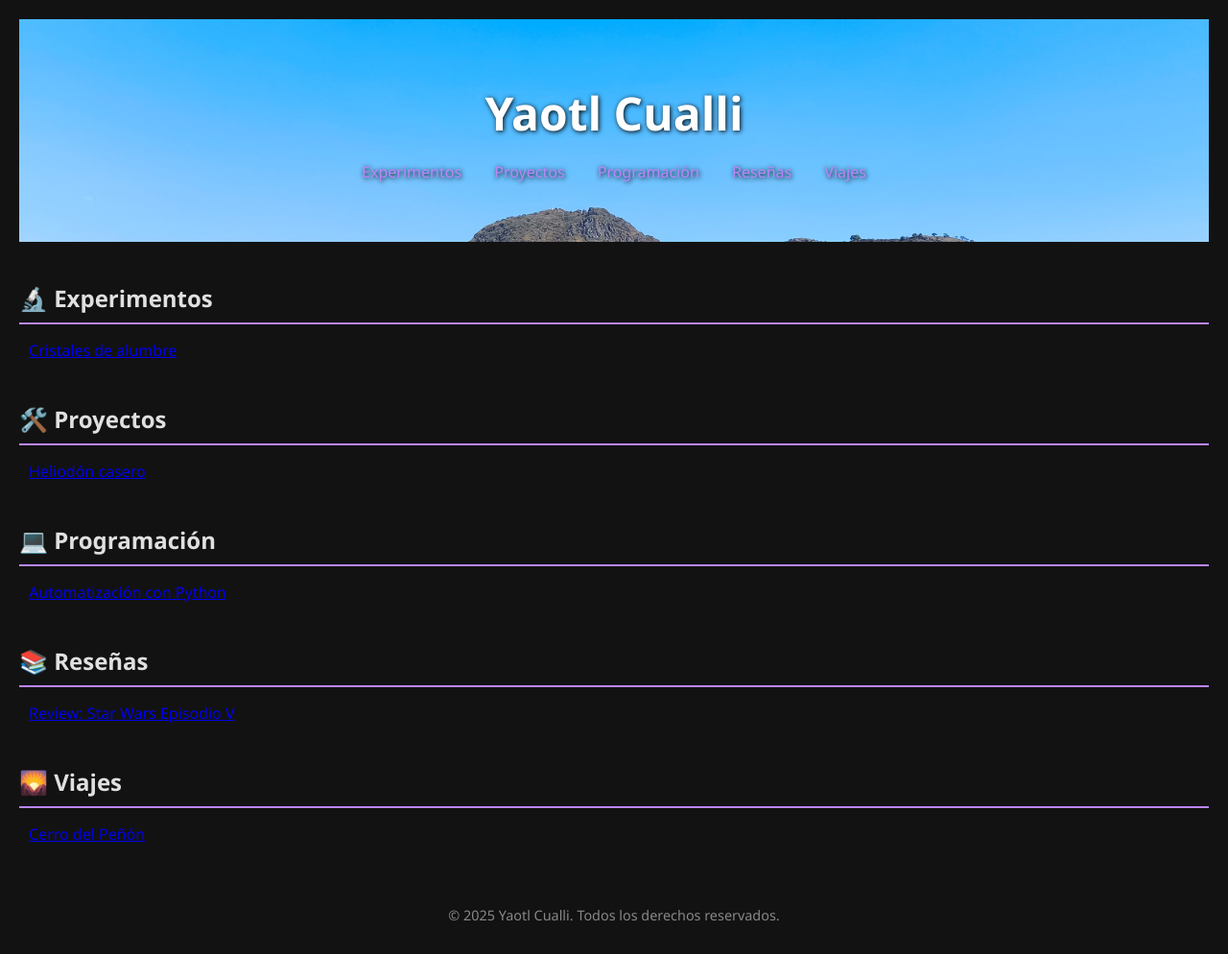
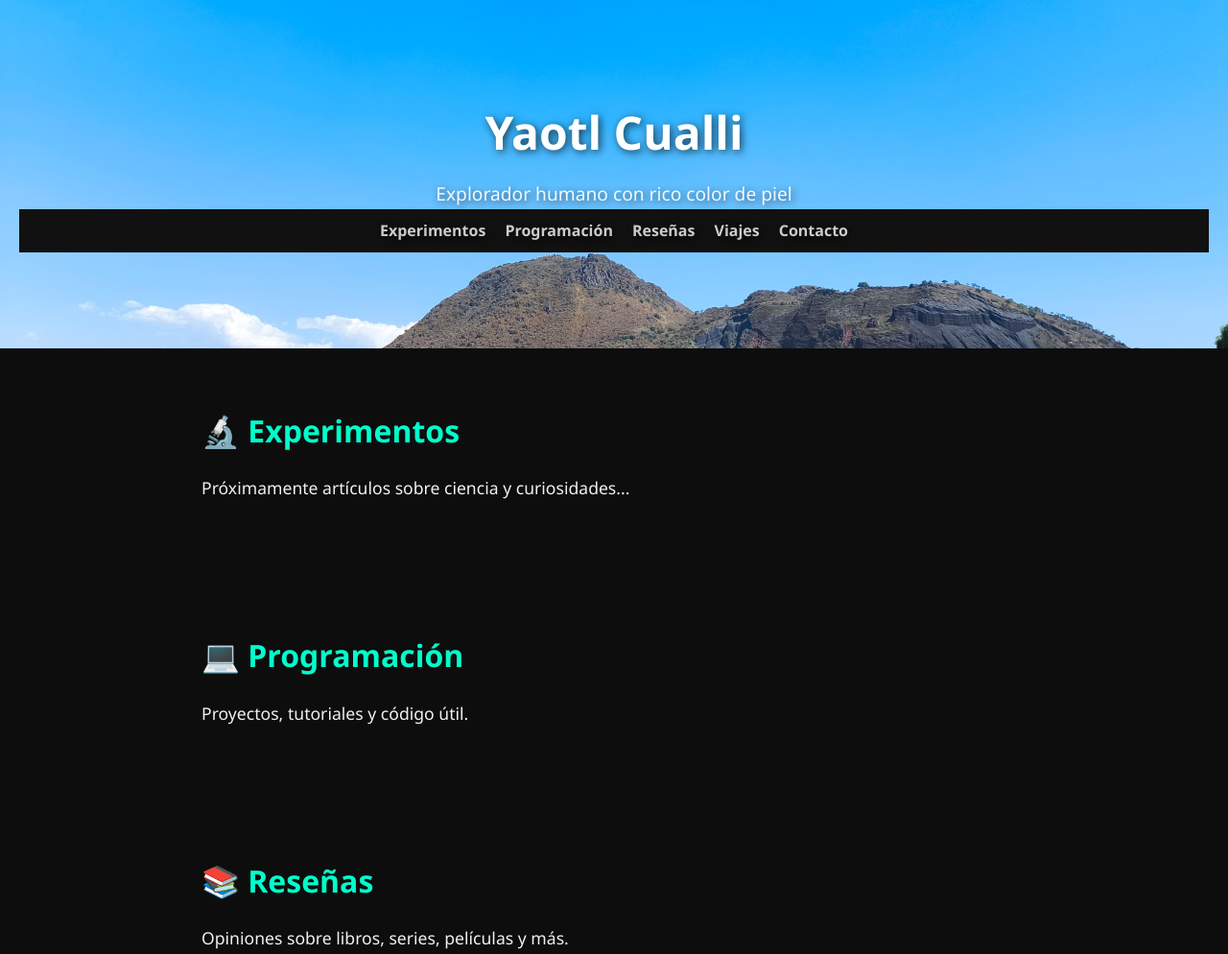
Before and after one commit to ferfloher/blog-yaotl, a plain HTML site: page index.html in a window 1280 px wide. Shown: the top 994 px of the page at 96% size. Drawn offline with Linux system fonts and the light colour scheme.

Commit message:
Add files via upload

```diff
--- a/index.html
+++ b/index.html
@@ -4,124 +4,50 @@
 <head>
   <meta charset="UTF-8" />
   <meta name="viewport" content="width=device-width, initial-scale=1.0" />
-  <title>Yaotl Cualli</title>
-  <style>
-    :root {
-      --bg-color: #121212;
-      --text-color: #e0e0e0;
-      --accent-color: #bb86fc;
-    }
-
-    * {
-      margin: 0;
-      padding: 0;
-      box-sizing: border-box;
-    }
-
-    body {
-      font-family: 'Segoe UI', Tahoma, Geneva, Verdana, sans-serif;
-      background-color: var(--bg-color);
-      color: var(--text-color);
-      line-height: 1.6;
-      padding: 20px;
-    }
-
-    header {
-      background: url('banner.jpg') center/cover no-repeat;
-      padding: 60px 20px;
-      color: white;
-      text-shadow: 1px 1px 5px black;
-      text-align: center;
-    }
-
-    h1 {
-      font-size: 3em;
-      margin-bottom: 10px;
-    }
-
-    nav {
-      margin-top: 10px;
-    }
-
-    nav a {
-      color: var(--accent-color);
-      margin: 0 15px;
-      text-decoration: none;
-    }
-
-    section {
-      margin-top: 40px;
-    }
-
-    h2 {
-      border-bottom: 2px solid var(--accent-color);
-      padding-bottom: 5px;
-      margin-bottom: 15px;
-    }
-
-    .entry-list {
-      list-style: none;
-      padding-left: 10px;
-    }
-
-    .entry-list li {
-      margin-bottom: 10px;
-    }
-
-    footer {
-      margin-top: 60px;
-      font-size: 0.9em;
-      text-align: center;
-      color: #888;
-    }
-  </style>
+  <title>Yaotl Cualli - Portafolio</title>
+  <link rel="stylesheet" href="styles.css" />
 </head>
 <body>
   <header>
+    <div class="header-content">
       <h1>Yaotl Cualli</h1>
+      <p>Explorador humano con rico color de piel</p>
       <nav>
         <a href="#experimentos">Experimentos</a>
-      <a href="#proyectos">Proyectos</a>
         <a href="#programacion">Programación</a>
-      <a href="#resenas">Reseñas</a>
+        <a href="#reseñas">Reseñas</a>
         <a href="#viajes">Viajes</a>
+        <a href="#contacto">Contacto</a>
       </nav>
+    </div>
   </header>
 
+  <main>
     <section id="experimentos">
       <h2>🔬 Experimentos</h2>
-    <ul class="entry-list">
-      <li><a href="#">Cristales de alumbre</a></li>
-    </ul>
-  </section>
-
-  <section id="proyectos">
-    <h2>🛠️ Proyectos</h2>
-    <ul class="entry-list">
-      <li><a href="#">Heliodón casero</a></li>
-    </ul>
+      <p>Próximamente artículos sobre ciencia y curiosidades...</p>
     </section>
 
     <section id="programacion">
       <h2>💻 Programación</h2>
-    <ul class="entry-list">
-      <li><a href="#">Automatización con Python</a></li>
-    </ul>
+      <p>Proyectos, tutoriales y código útil.</p>
     </section>
 
-  <section id="resenas">
+    <section id="reseñas">
       <h2>📚 Reseñas</h2>
-    <ul class="entry-list">
-      <li><a href="#">Review: Star Wars Episodio V</a></li>
-    </ul>
+      <p>Opiniones sobre libros, series, películas y más.</p>
     </section>
 
     <section id="viajes">
-    <h2>🌄 Viajes</h2>
-    <ul class="entry-list">
-      <li><a href="#">Cerro del Peñón</a></li>
-    </ul>
+      <h2>🌍 Viajes</h2>
+      <p>Relatos, fotos y aprendizajes de distintos lugares.</p>
     </section>
+
+    <section id="contacto">
+      <h2>📬 Contacto</h2>
+      <p>Puedes escribirme a: <a href="mailto:ferfloher@gmail.com">ferfloher@gmail.com</a></p>
+    </section>
+  </main>
 
   <footer>
     <p>&copy; 2025 Yaotl Cualli. Todos los derechos reservados.</p>
--- /dev/null
+++ b/styles.css
@@ -0,0 +1,83 @@
+
+/* styles.css */
+
+/* RESET Y FUENTE */
+* {
+  margin: 0;
+  padding: 0;
+  box-sizing: border-box;
+  font-family: 'Segoe UI', Tahoma, Geneva, Verdana, sans-serif;
+}
+
+body {
+  background-color: #0d0d0d;
+  color: #f0f0f0;
+  line-height: 1.6;
+}
+
+/* HEADER */
+header {
+  background: url('banner.jpg') center/cover no-repeat;
+  padding: 100px 20px;
+  text-align: center;
+  color: white;
+  text-shadow: 2px 2px 8px rgba(0, 0, 0, 0.7);
+}
+
+header h1 {
+  font-size: 3em;
+  margin-bottom: 10px;
+}
+
+header p {
+  font-size: 1.2em;
+  opacity: 0.9;
+}
+
+/* NAV */
+nav {
+  background-color: #111;
+  padding: 10px 20px;
+  display: flex;
+  justify-content: center;
+  gap: 20px;
+}
+
+nav a {
+  color: #ccc;
+  text-decoration: none;
+  font-weight: bold;
+  transition: color 0.3s;
+}
+
+nav a:hover {
+  color: #00ffcc;
+}
+
+/* SECCIONES */
+section {
+  padding: 60px 20px;
+  max-width: 900px;
+  margin: auto;
+}
+
+section h2 {
+  font-size: 2em;
+  margin-bottom: 20px;
+  color: #00ffcc;
+}
+
+section p {
+  font-size: 1.1em;
+  margin-bottom: 15px;
+}
+
+/* FOOTER */
+footer {
+  background-color: #111;
+  text-align: center;
+  padding: 20px;
+  font-size: 0.9em;
+  color: #888;
+  border-top: 1px solid #222;
+}
```
Lines whose indentation alone changed are shown as unchanged.
